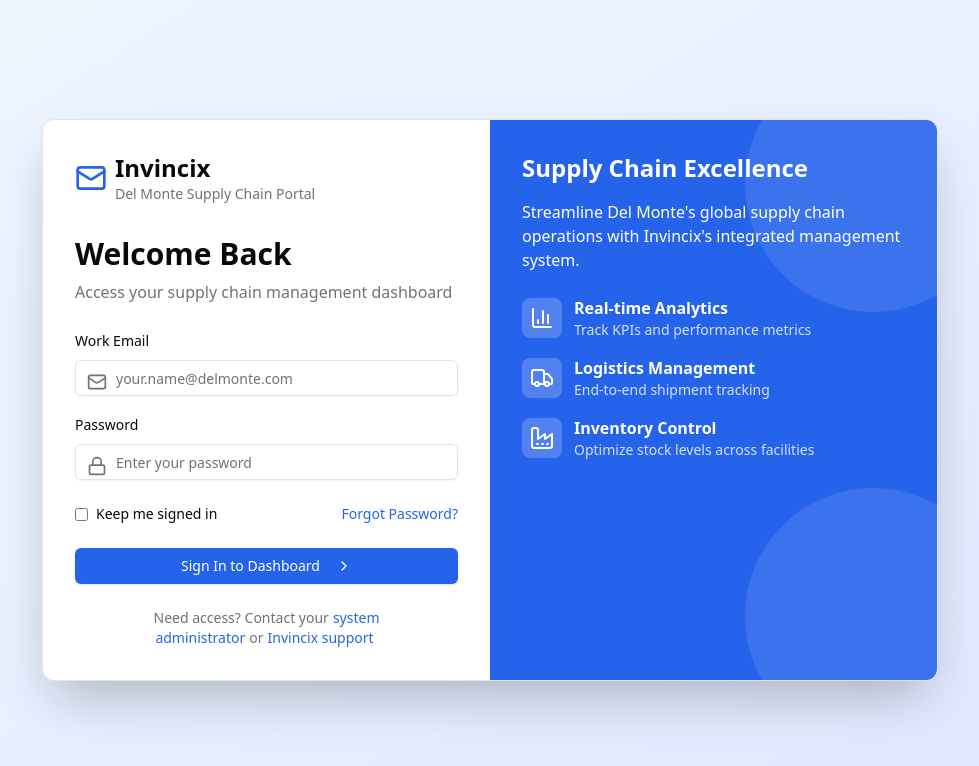
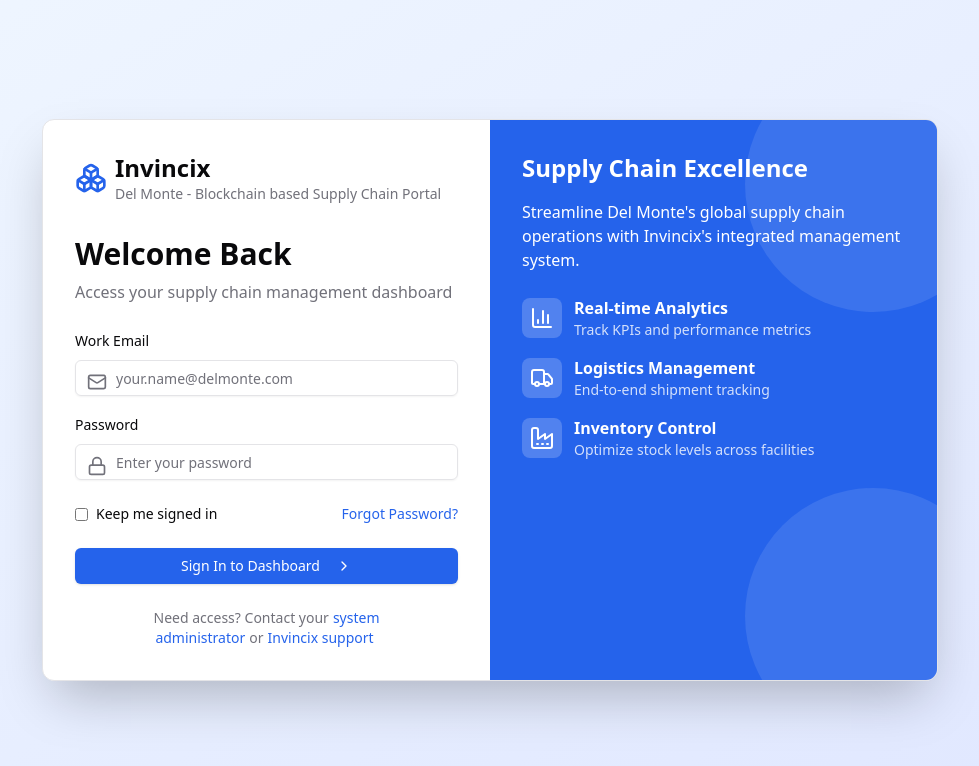
Before and after one commit to asrinibash/Product-tracebility-invincix, a React (Vite) app in the folder client/product-tracebility/: page /login in a window 1280 px wide. Shown: the top 766 px of the page, without its empty margins (150-1129 px from the left). Built offline with nearby package versions, Linux system fonts and the light colour scheme.

Commit message:
Fixed some issues

```diff
--- a/client/product-tracebility/src/Pages/Login.jsx
+++ b/client/product-tracebility/src/Pages/Login.jsx
@@ -3,7 +3,7 @@
 import { Input } from "@/components/ui/input";
 import { Button } from "@/components/ui/button";
 import { Label } from "@/components/ui/label";
-import { Mail, Lock, ChevronRight, BarChart3, Truck, Factory } from "lucide-react";
+import { Mail, Lock, ChevronRight, BarChart3, Truck, Factory,BoxesIcon } from "lucide-react";
 import { ClipLoader } from "react-spinners";
 import { ToastContainer, toast } from 'react-toastify';
 import 'react-toastify/dist/ReactToastify.css';
@@ -79,11 +79,11 @@
         <div className="flex flex-col lg:flex-row">
           <div className="lg:w-1/2 p-8">
             <div className="flex items-center space-x-2 mb-8">
-              <Mail className="h-8 w-8 text-blue-600" />
+              <BoxesIcon className="h-8 w-8 text-blue-600" />
               <div>
                 <h1 className="text-2xl font-bold">Invincix</h1>
                 <p className="text-sm text-muted-foreground">
-                  Del Monte Supply Chain Portal
+                  Del Monte - Blockchain based Supply Chain Portal
                 </p>
               </div>
             </div>
```
